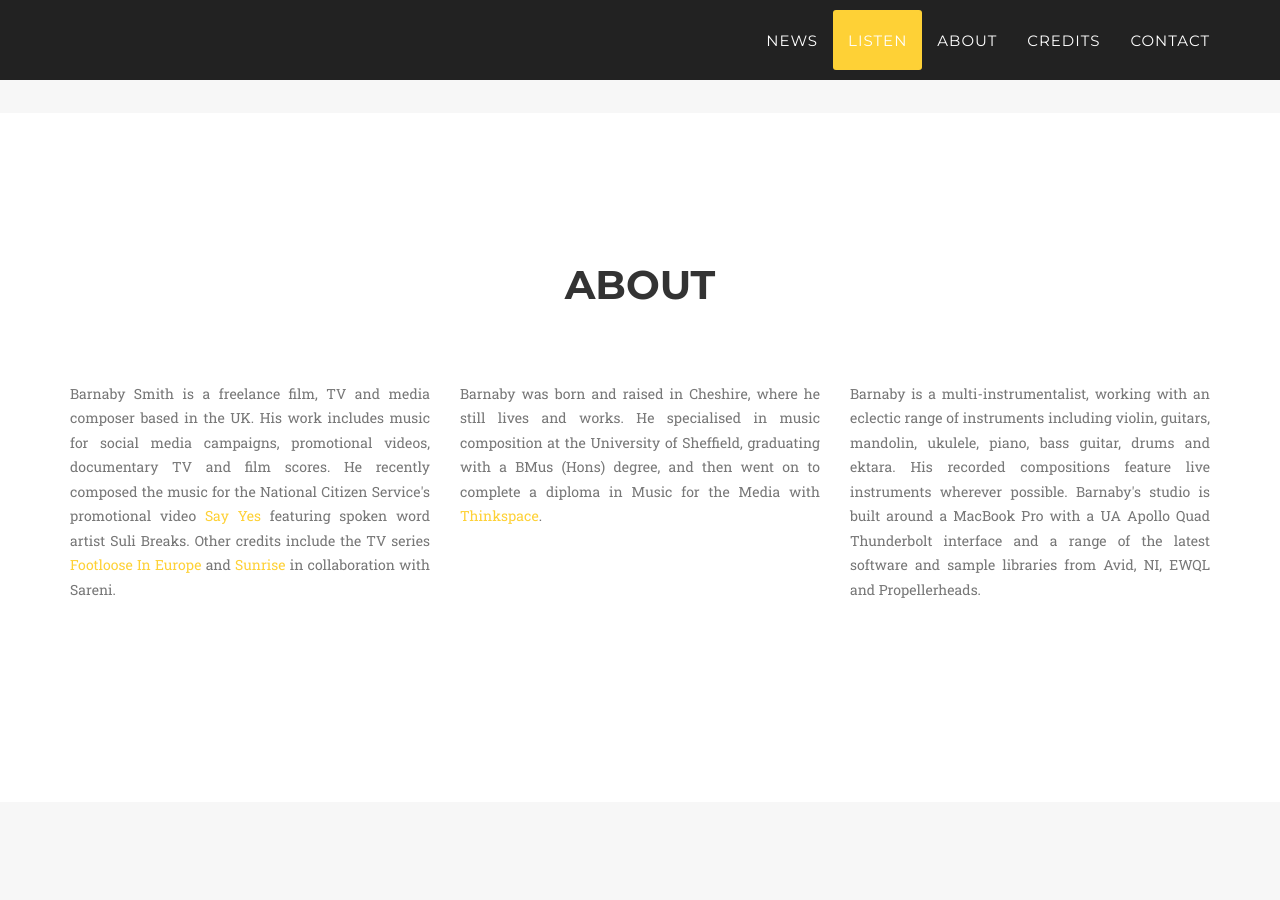
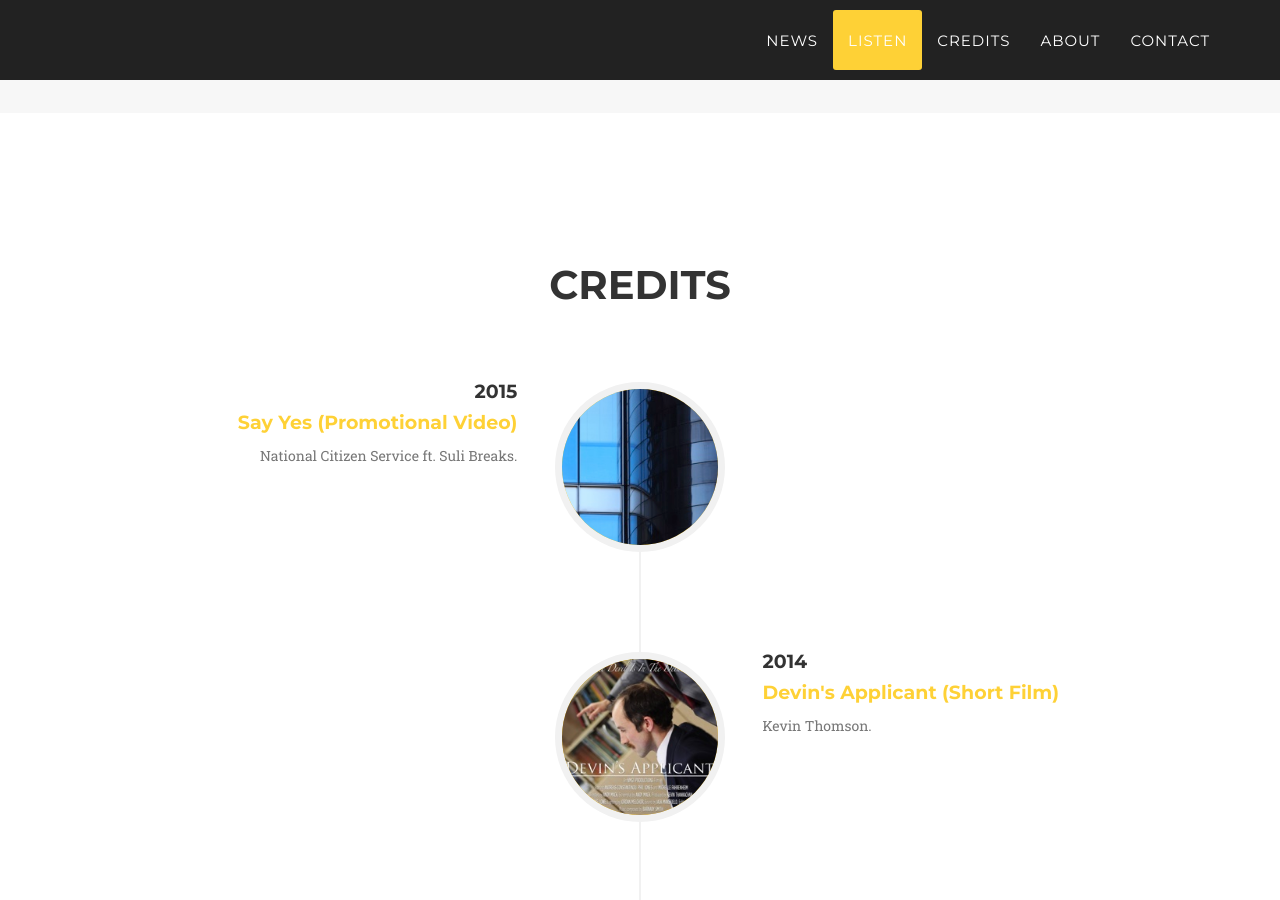
Before and after one commit to barnabysmithmusic/barnabysmithmusic.github.io, a Jekyll site: the page built from index.html, in a window 1280 px wide and 900 px high, scrolled down 2628 px. Built offline with Jekyll 4.4.1, drawn with Linux system fonts in a browser that asks for light colours; some web fonts are replaced; comment, search, counter and statistics services are not loaded; some of the changed text lies outside the part shown.

Commit message:
Swap About and Credits around inc backgrounds

```diff
--- a/_includes/about.html
+++ b/_includes/about.html
@@ -1,5 +1,5 @@
 <!-- About Section -->
-    <section id="about">
+    <section id="about" class="bg-light-gray" >
         <div class="container">
             <div class="row">
                 <div class="col-lg-12 text-center">
--- a/_includes/credits.html
+++ b/_includes/credits.html
@@ -1,5 +1,5 @@
 <!-- Credits Section -->
-    <section id="credits" class="bg-light-gray">
+    <section id="credits" >
         <div class="container">
             <div class="row">
                 <div class="col-lg-12 text-center">
--- a/_includes/header.html
+++ b/_includes/header.html
@@ -25,10 +25,10 @@
                         <a class="page-scroll" href="#listen">Listen</a>
                     </li>
                     <li>
-                        <a class="page-scroll" href="#about">About</a>
+                        <a class="page-scroll" href="#credits">Credits</a>
                     </li>
                     <li>
-                        <a class="page-scroll" href="#credits">Credits</a>
+                        <a class="page-scroll" href="#about">About</a>
                     </li>
                     <li>
                         <a class="page-scroll" href="#contact">Contact</a>
--- a/_layouts/default.html
+++ b/_layouts/default.html
@@ -9,8 +9,8 @@
     {% include header.html %}
     {% include news.html %}
     {% include listen_grid.html %}
+    {% include credits.html %}
     {% include about.html %}
-    {% include credits.html %}
     {% include contact.html %}
     {% include footer.html %}
     {% include modals.html %}
```
